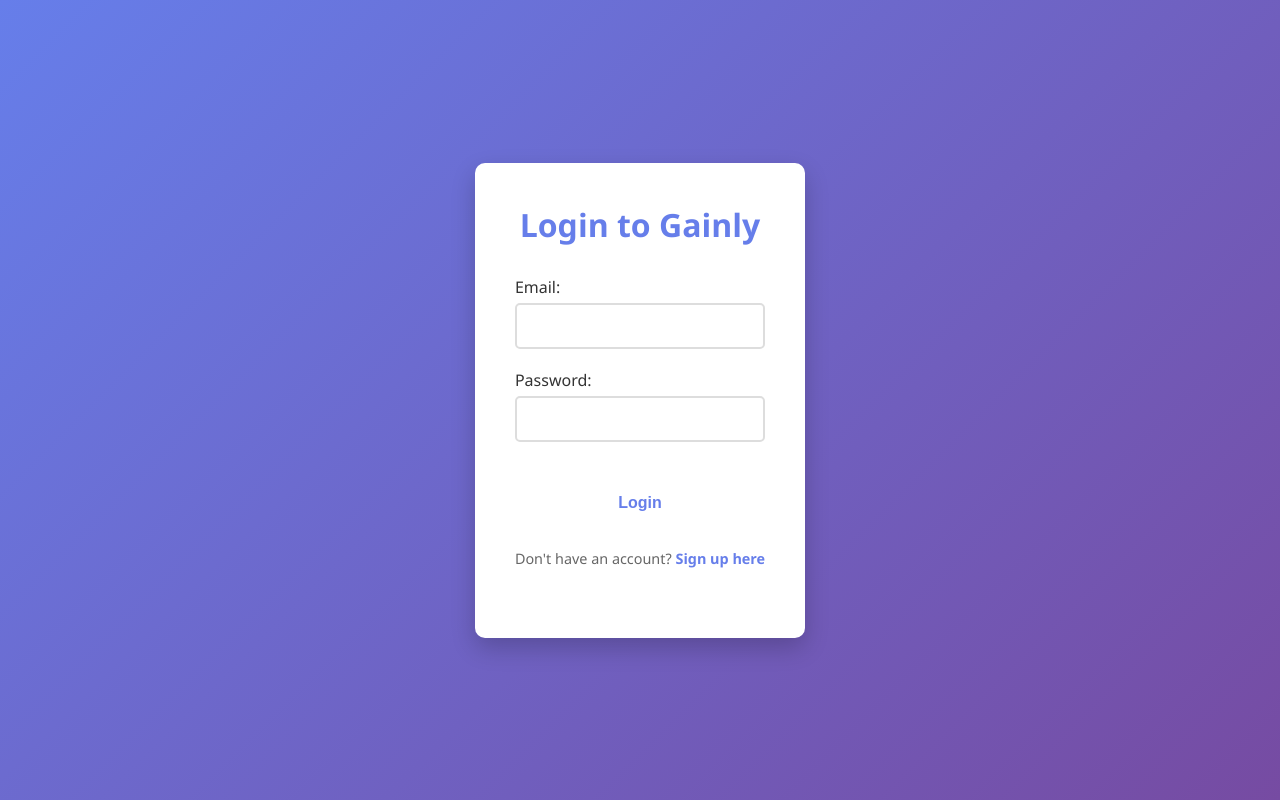
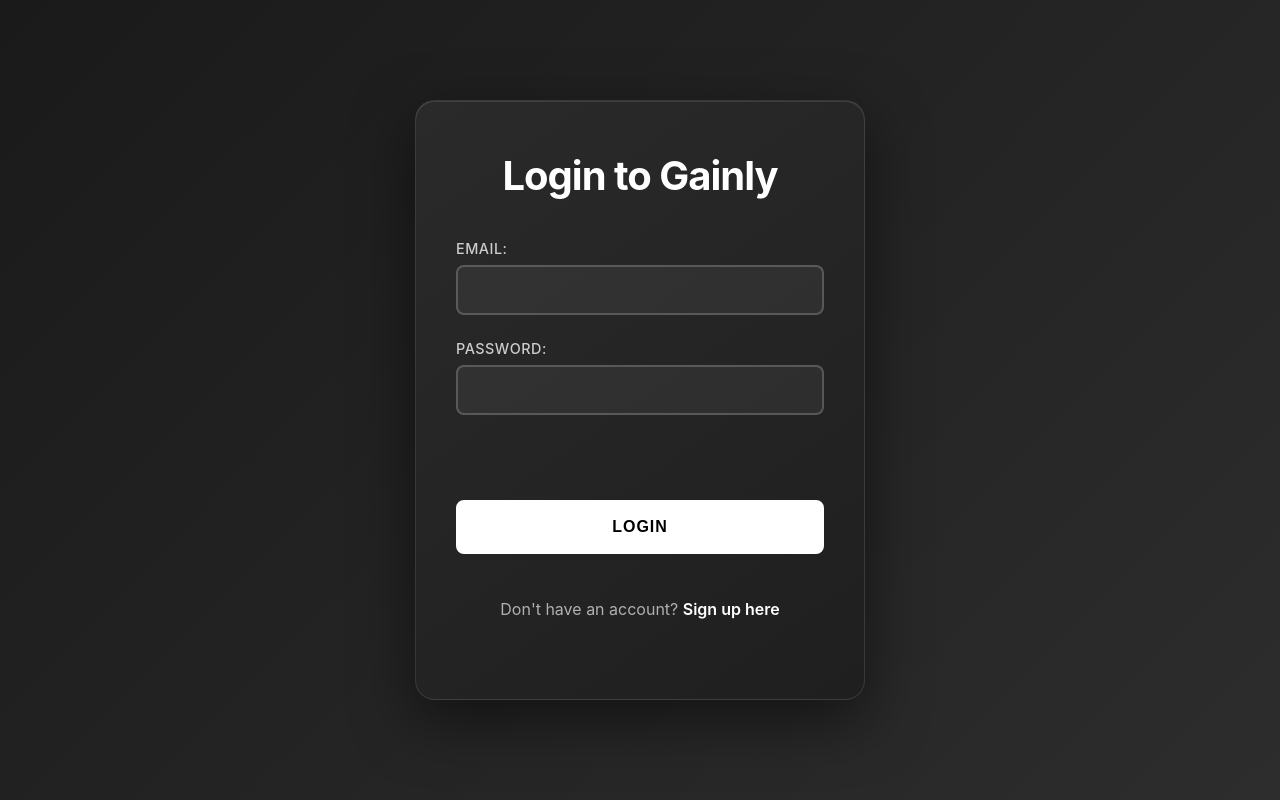
Before and after one commit to Mridontkn/BIT-Portfolio-1, a website: page login.html in a window 1280 px wide. Drawn offline with Linux system fonts and the light colour scheme.

Commit message:
corrrsoitalia

```diff
--- a/style.css
+++ b/style.css
@@ -5,122 +5,209 @@
 }
 
 body {
-    font-family: 'Segoe UI', Tahoma, Geneva, Verdana, sans-serif;
-    background: linear-gradient(135deg, #667eea 0%, #764ba2 100%);
+    font-family: -apple-system, BlinkMacSystemFont, 'Segoe UI', 'Roboto', 'Helvetica', 'Arial', sans-serif;
+    background: linear-gradient(135deg, #1a1a1a 0%, #2d2d2d 100%);
     min-height: 100vh;
     display: flex;
     justify-content: center;
     align-items: center;
+    color: #ffffff;
 }
 
 .container {
     text-align: center;
-    color: white;
-    padding: 40px;
+    padding: 40px 20px;
+    width: 100%;
+    max-width: 1200px;
 }
 
+/* Homepage styles */
 h1 {
-    font-size: 3rem;
+    font-size: 3.5rem;
     margin-bottom: 20px;
-    text-shadow: 2px 2px 4px rgba(0, 0, 0, 0.3);
+    font-weight: 700;
+    letter-spacing: -1px;
+    background: linear-gradient(135deg, #ffffff 0%, #cccccc 100%);
+    -webkit-background-clip: text;
+    -webkit-text-fill-color: transparent;
+    background-clip: text;
 }
 
 p {
     font-size: 1.2rem;
     margin-bottom: 30px;
+    color: #b0b0b0;
+    font-weight: 300;
 }
 
+/* Button styles */
 .btn {
     display: inline-block;
-    padding: 12px 30px;
+    padding: 14px 40px;
     margin: 10px;
-    background-color: white;
-    color: #667eea;
+    background-color: #ffffff;
+    color: #000000;
     text-decoration: none;
-    border-radius: 25px;
-    font-weight: bold;
+    border-radius: 8px;
+    font-weight: 600;
     transition: all 0.3s ease;
-    border: none;
+    border: 2px solid #ffffff;
     cursor: pointer;
     font-size: 1rem;
+    text-transform: uppercase;
+    letter-spacing: 1px;
 }
 
 .btn:hover {
+    background-color: transparent;
+    color: #ffffff;
     transform: translateY(-2px);
-    box-shadow: 0 5px 15px rgba(0, 0, 0, 0.3);
+    box-shadow: 0 10px 30px rgba(255, 255, 255, 0.2);
+}
+
+.btn:disabled {
+    opacity: 0.6;
+    cursor: not-allowed;
+    transform: none;
 }
 
 .btn-secondary {
     background-color: transparent;
-    color: white;
-    border: 2px solid white;
+    color: #ffffff;
+    border: 2px solid #ffffff;
 }
 
 .btn-secondary:hover {
-    background-color: white;
-    color: #667eea;
+    background-color: #ffffff;
+    color: #000000;
 }
 
 /* Login/Register Form Styles */
 .login-box {
-    background-color: white;
-    padding: 40px;
-    border-radius: 10px;
-    box-shadow: 0 10px 25px rgba(0, 0, 0, 0.2);
-    max-width: 400px;
+    background: linear-gradient(145deg, #2a2a2a, #1f1f1f);
+    padding: 50px 40px;
+    border-radius: 20px;
+    box-shadow:
+        0 20px 60px rgba(0, 0, 0, 0.5),
+        inset 0 1px 0 rgba(255, 255, 255, 0.1);
+    max-width: 450px;
     width: 100%;
+    margin: 0 auto;
+    border: 1px solid rgba(255, 255, 255, 0.1);
 }
 
 .login-box h1 {
-    color: #667eea;
-    font-size: 2rem;
-    margin-bottom: 30px;
-    text-shadow: none;
+    color: #ffffff;
+    font-size: 2.5rem;
+    margin-bottom: 40px;
+    font-weight: 700;
+    background: none;
+    -webkit-text-fill-color: initial;
 }
 
 .form-group {
-    margin-bottom: 20px;
+    margin-bottom: 25px;
     text-align: left;
 }
 
 .form-group label {
     display: block;
-    color: #333;
-    margin-bottom: 5px;
+    color: #cccccc;
+    margin-bottom: 8px;
     font-weight: 500;
+    font-size: 0.9rem;
+    text-transform: uppercase;
+    letter-spacing: 0.5px;
 }
 
 .form-group input {
     width: 100%;
-    padding: 12px;
-    border: 2px solid #ddd;
-    border-radius: 5px;
+    padding: 14px 16px;
+    border: 2px solid rgba(255, 255, 255, 0.2);
+    border-radius: 8px;
     font-size: 1rem;
-    transition: border-color 0.3s ease;
+    transition: all 0.3s ease;
+    background-color: rgba(255, 255, 255, 0.05);
+    color: #ffffff;
+}
+
+.form-group input::placeholder {
+    color: rgba(255, 255, 255, 0.3);
 }
 
 .form-group input:focus {
     outline: none;
-    border-color: #667eea;
+    border-color: #ffffff;
+    background-color: rgba(255, 255, 255, 0.1);
+    box-shadow: 0 0 0 3px rgba(255, 255, 255, 0.1);
 }
 
 .login-box .btn {
     width: 100%;
-    margin: 20px 0 10px 0;
+    margin: 30px 0 20px 0;
+    padding: 16px;
+    font-size: 1rem;
 }
 
 .switch-form {
-    color: #666;
-    font-size: 0.9rem;
-    margin-top: 15px;
+    color: #999;
+    font-size: 0.95rem;
+    margin-top: 25px;
+    font-weight: 400;
 }
 
 .switch-form a {
-    color: #667eea;
+    color: #ffffff;
     text-decoration: none;
-    font-weight: bold;
+    font-weight: 600;
+    transition: opacity 0.3s ease;
 }
 
 .switch-form a:hover {
+    opacity: 0.8;
     text-decoration: underline;
 }
+
+/* Error message styling */
+#errorMessage {
+    min-height: 20px;
+    font-size: 0.9rem;
+    font-weight: 500;
+}
+
+/* Dashboard specific styles */
+.login-box p {
+    color: #b0b0b0;
+    font-size: 1rem;
+}
+
+/* Responsive design */
+@media (max-width: 768px) {
+    h1 {
+        font-size: 2.5rem;
+    }
+
+    .login-box {
+        padding: 40px 30px;
+        margin: 20px;
+    }
+
+    .login-box h1 {
+        font-size: 2rem;
+    }
+}
+
+@media (max-width: 480px) {
+    h1 {
+        font-size: 2rem;
+    }
+
+    .btn {
+        padding: 12px 30px;
+        font-size: 0.9rem;
+    }
+
+    .login-box {
+        padding: 30px 20px;
+    }
+}
```
